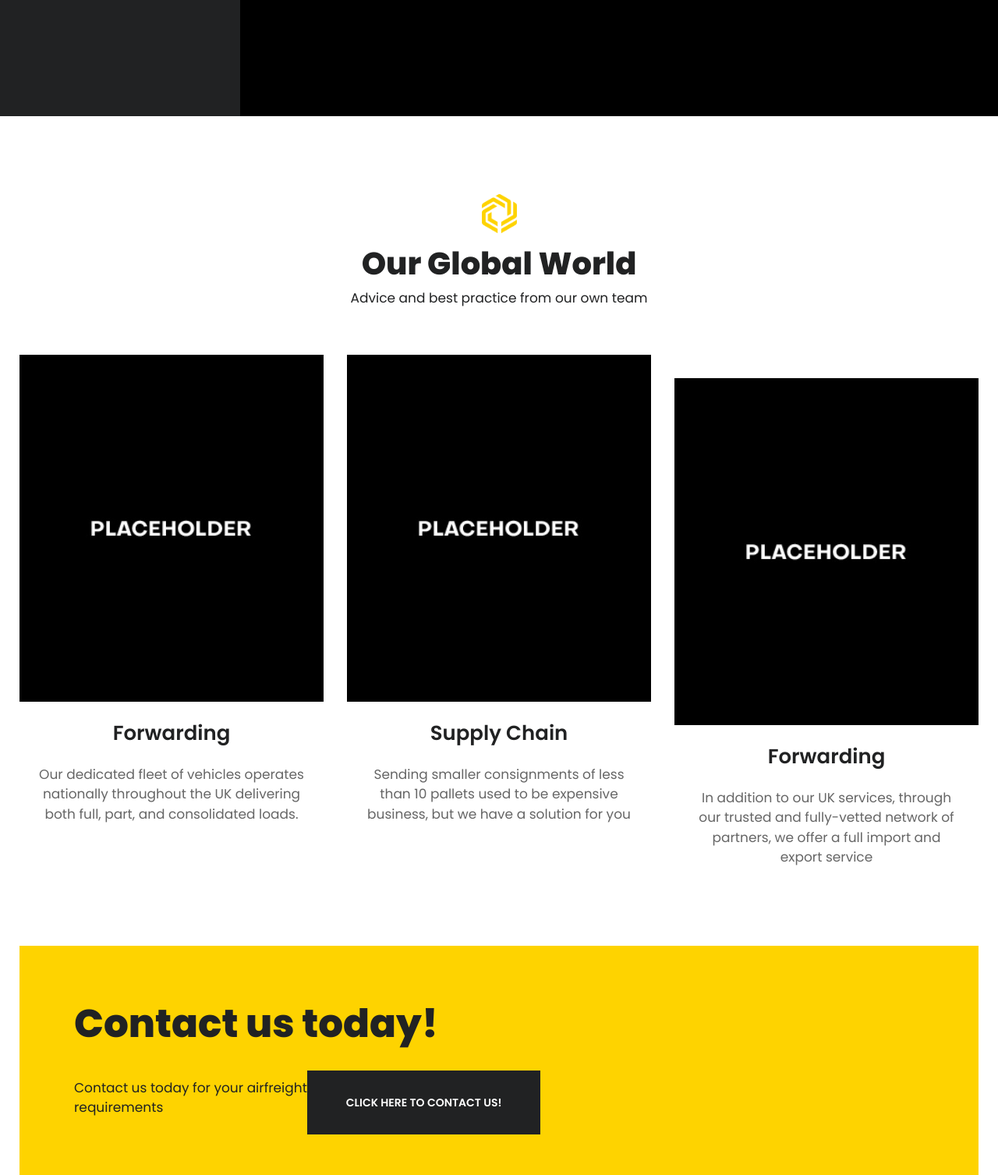
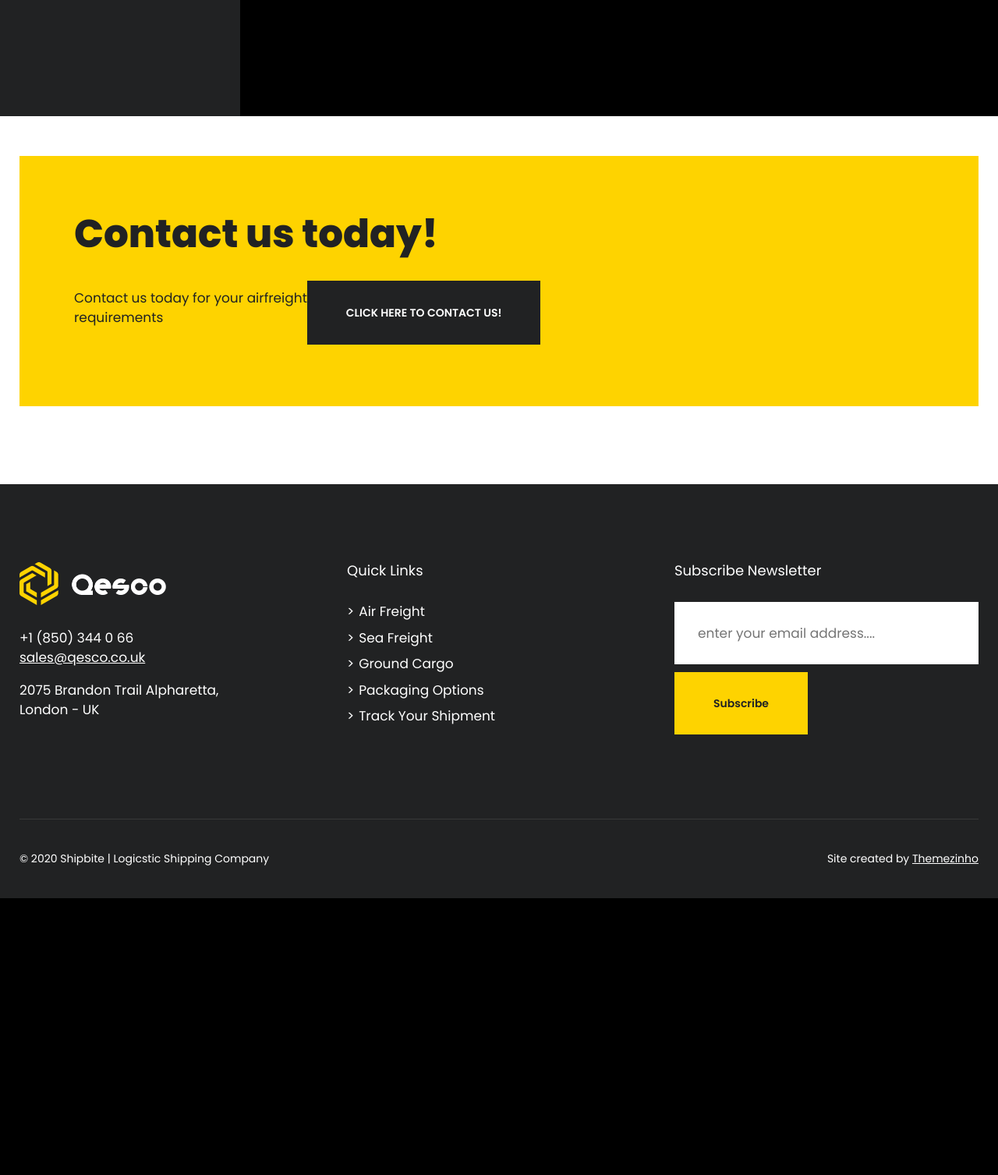
Before and after one commit to borodedamie/shipping, a Flask app: page /services in a window 1280 px wide; the page is wider, and only the part inside the window is pictured. Shown: the part 4993-6500 px from the top of that part at 78% size. After the commit the page ends 6145 px from the top of that part, so only its background shows below. Run offline with Flask 2, Linux system fonts and the light colour scheme; some libraries are stand-ins or nearby versions; some web fonts are replaced.

Commit message:
removed some sections of the template

```diff
--- a/templates/services.html
+++ b/templates/services.html
@@ -300,8 +300,10 @@ chain. We continually work towards achieving.</p>
   </div>
   <!-- end container -->
 </section>
+<br>
+<br>
 <!-- end content-section -->
-<section class="content-section">
+<!-- <section class="content-section">
   <div class="container">
 	  <div class="row">
 	  <div class="col-12">
@@ -310,11 +312,11 @@ chain. We continually work towards achieving.</p>
           <h2>Our Global World</h2>
 			<p>Advice and best practice from our own team</p>
         </div>
-        <!-- end section-title -->
+
       </div>
-		<!-- end col-12 -->
+
 	  </div>
-	  <!-- end row -->
+
     <div class="row justify-content-center">
       <div class="col-lg-4 col-md-6">
         <div class="image-content-box text-center">
@@ -325,9 +327,9 @@ chain. We continually work towards achieving.</p>
             UK delivering both full, part, and
             consolidated loads.</p>
         </div>
-        <!-- end image-content-box -->
+
       </div>
-      <!-- end col-4 -->
+
       <div class="col-lg-4 col-md-6">
         <div class="image-content-box text-center">
           <figure> <img src="/static/images/service-image02.jpg" alt="Image"> </figure>
@@ -337,9 +339,9 @@ chain. We continually work towards achieving.</p>
             expensive business, but we have a
             solution for you</p>
         </div>
-        <!-- end image-content-box -->
+
       </div>
-      <!-- end col-4 -->
+
       <div class="col-lg-4 col-md-6">
         <div class="image-content-box text-center">
           <figure> <img src="/static/images/service-image03.jpg" alt="Image"> </figure>
@@ -349,14 +351,14 @@ chain. We continually work towards achieving.</p>
             partners, we offer a full import and
             export service </p>
         </div>
-        <!-- end image-content-box -->
+
       </div>
-      <!-- end col-4 -->
+
     </div>
-    <!-- end row -->
+
   </div>
-  <!-- end container -->
-</section>
+
+</section> -->
 <!-- end content-section -->
 <section class="content-section no-top-spacing">
   <div class="container">
```
Also changed, not shown: templates/logistics.html (+10 -10 lines).
